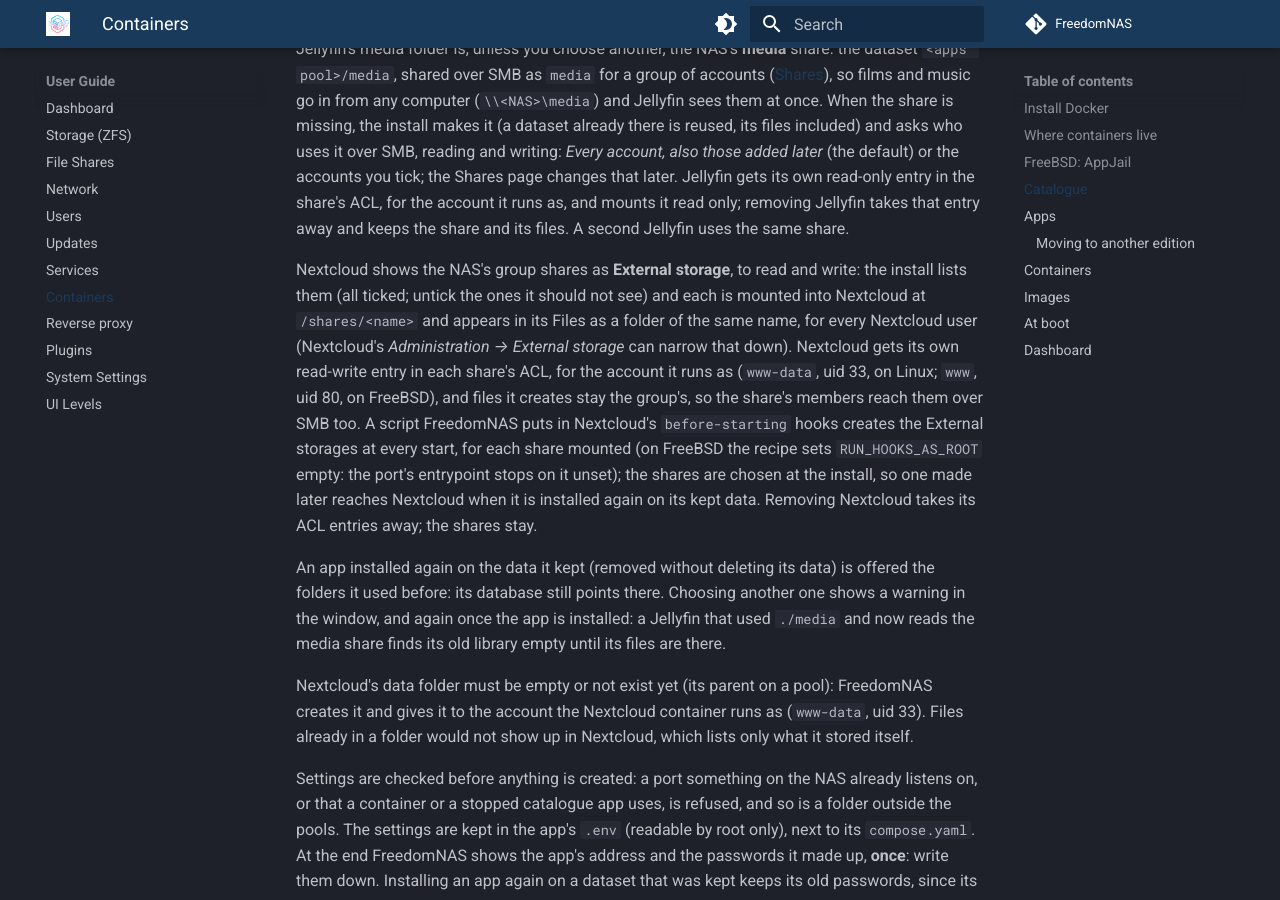
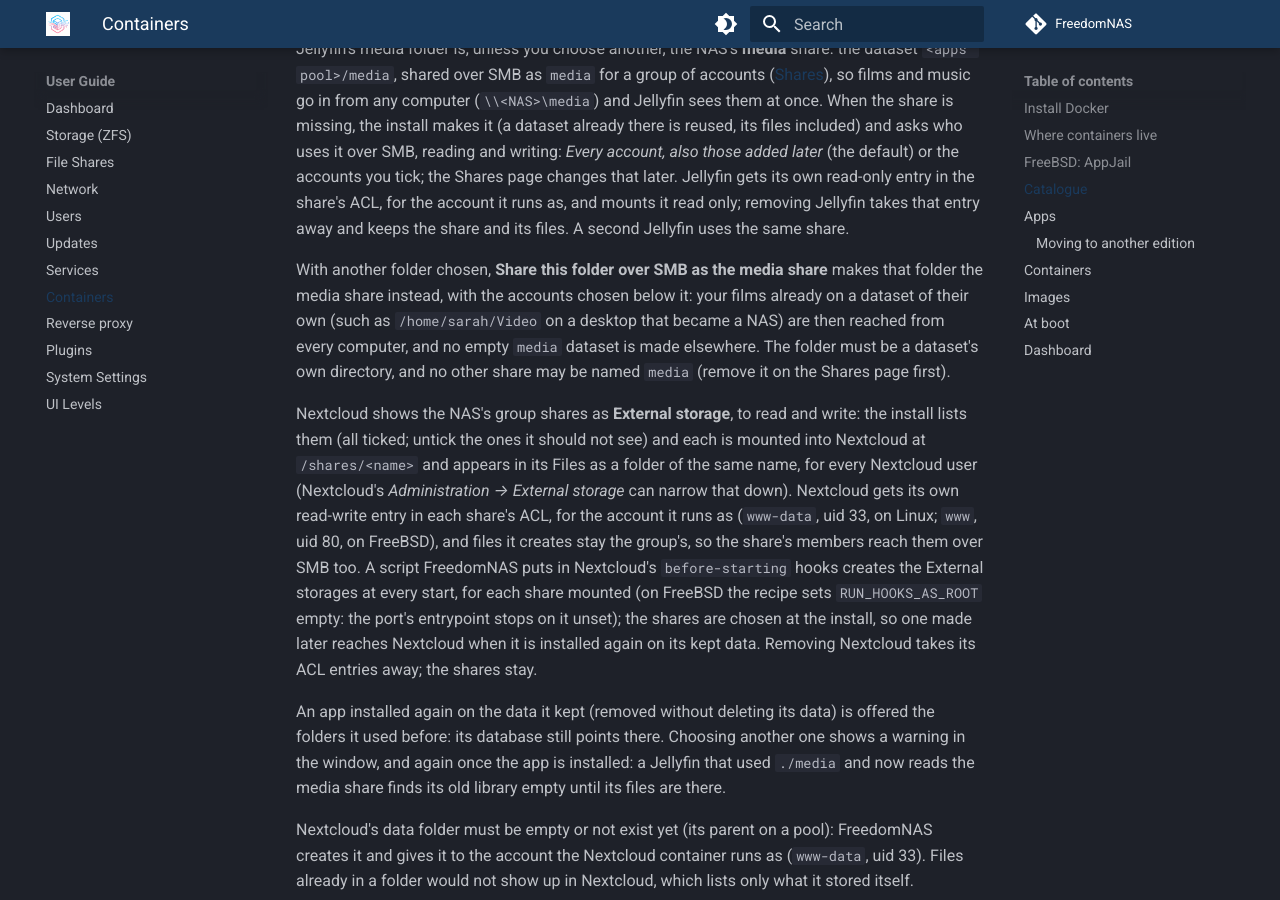
Before and after one commit to FreedomNAS/freedomnas-docs, an MkDocs documentation site: the page built from docs/user-guide/containers.md, in a window 1280 px wide and 900 px high, scrolled down 4868 px. Built offline with MkDocs 1.6.1 and Material for MkDocs 9.7.7, drawn with Linux system fonts in a browser that asks for light colours.

Commit message:
Document sharing the chosen media folder

```diff
--- a/docs/user-guide/containers.md
+++ b/docs/user-guide/containers.md
@@ -206,6 +206,14 @@ its own read-only entry in the share's ACL, for the account it runs as, and
 mounts it read only; removing Jellyfin takes that entry away and keeps the
 share and its files. A second Jellyfin uses the same share.
 
+With another folder chosen, **Share this folder over SMB as the media share**
+makes that folder the media share instead, with the accounts chosen below it:
+your films already on a dataset of their own (such as `/home/sarah/Video` on
+a desktop that became a NAS) are then reached from every computer, and no
+empty `media` dataset is made elsewhere. The folder must be a dataset's own
+directory, and no other share may be named `media` (remove it on the Shares
+page first).
+
 Nextcloud shows the NAS's group shares as **External storage**, to read and
 write: the install lists them (all ticked; untick the ones it should not
 see) and each is mounted into Nextcloud at `/shares/<name>` and appears in
```
Also changed, not shown: docs/user-guide/shares.md (+3 -1 lines).
